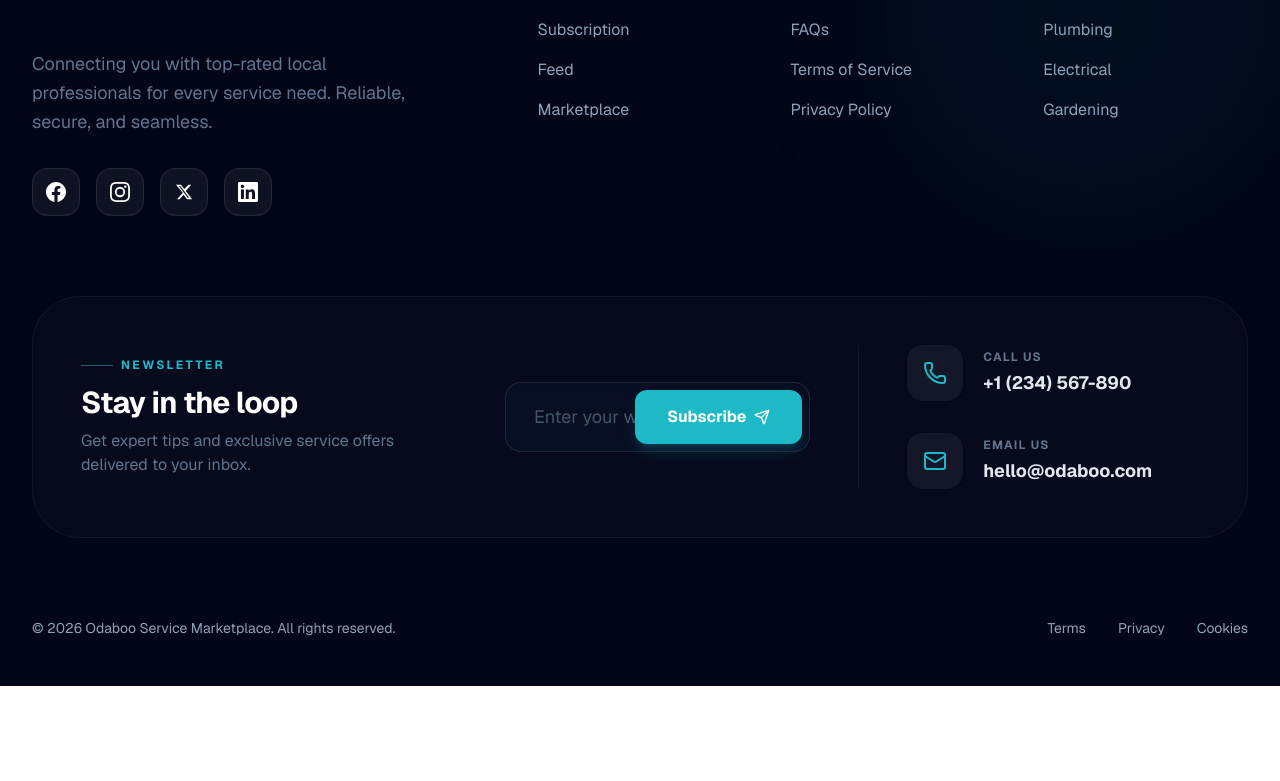
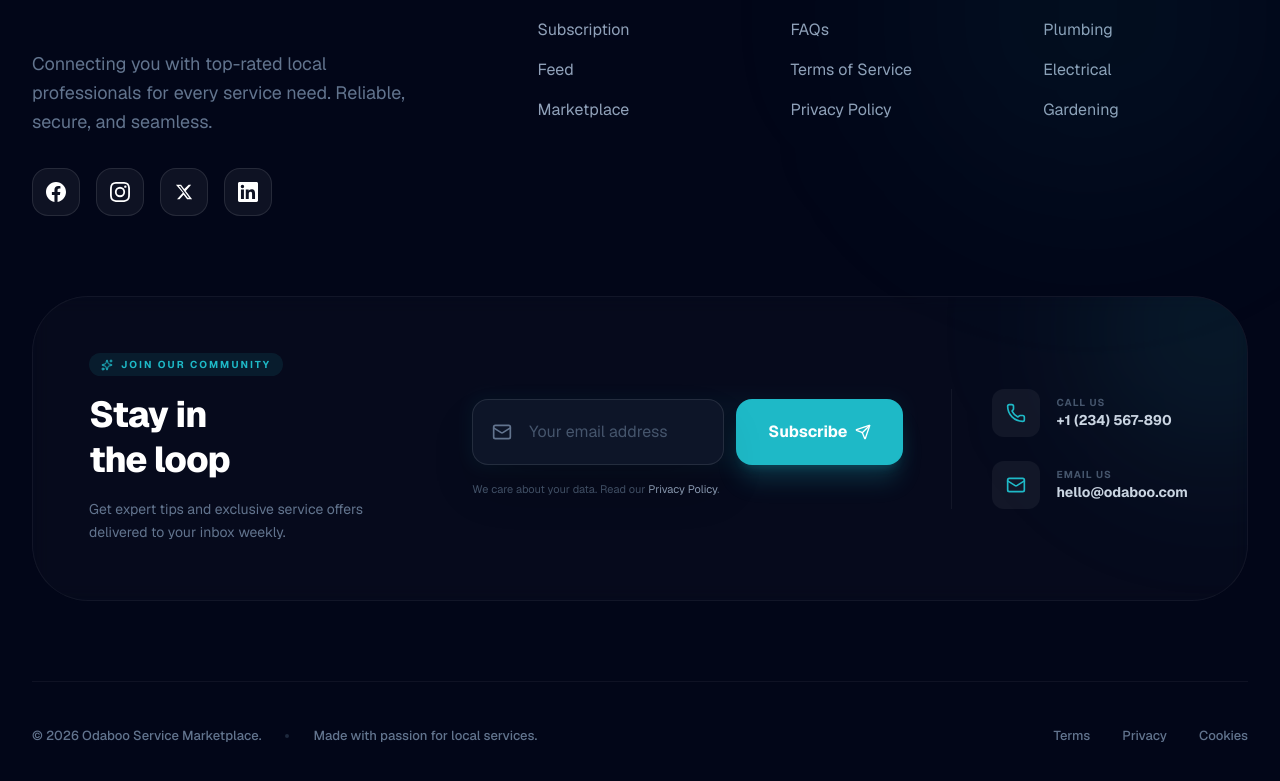
Before and after one commit to ShuvrotoKumar/odaboo-service, a Next.js app: page / in a window 1280 px wide. Shown: the part 4812-5593 px from the top of the page. Before the commit the page ends 5498 px from the top, so only its background shows below. Built offline with nearby package versions, Linux system fonts and the light colour scheme.

Commit message:
feat: add Footer component with newsletter subscription and social links

```diff
--- a/src/shared/Footer.tsx
+++ b/src/shared/Footer.tsx
@@ -10,7 +10,8 @@
   Mail,
   MapPin,
   ArrowRight,
-  Send
+  Send,
+  Sparkles
 } from "lucide-react";
 
 // Social icons as SVG components to avoid missing exports in old lucide-react versions
@@ -133,49 +134,60 @@
         </div>
 
         {/* Newsletter & Contact Section */}
-        <div className="relative group/newsletter p-8 md:p-12 bg-white/[0.02] border border-white/5 rounded-[3rem] backdrop-blur-sm mb-20">
-          <div className="grid grid-cols-1 lg:grid-cols-3 gap-12 items-center">
-            <div className="lg:col-span-2 flex flex-col xl:flex-row items-center gap-10">
-              <div className="flex-shrink-0 text-center xl:text-left">
-                <div className="flex items-center justify-center xl:justify-start gap-2 mb-3">
-                  <div className="w-8 h-px bg-primary/50" />
-                  <span className="text-primary text-xs font-bold uppercase tracking-[0.2em]">Newsletter</span>
+        <div className="relative p-10 md:p-14 bg-white/[0.02] border border-white/5 rounded-[3.5rem] backdrop-blur-sm mb-20 overflow-hidden">
+          {/* Decorative background glow */}
+          <div className="absolute -top-24 -right-24 w-64 h-64 bg-primary/10 rounded-full blur-[80px] pointer-events-none" />
+
+          <div className="grid grid-cols-1 lg:grid-cols-12 gap-12 items-center relative z-10">
+            {/* Left: Headline */}
+            <div className="lg:col-span-4 text-center lg:text-left">
+              <div className="inline-flex items-center gap-2 px-3 py-1 rounded-full bg-primary/10 text-primary text-[10px] font-bold uppercase tracking-[0.2em] mb-4">
+                <Sparkles className="w-3 h-3" />
+                <span>Join our community</span>
               </div>
-                <h4 className="text-3xl font-bold text-white mb-2 tracking-tight">Stay in the loop</h4>
-                <p className="text-slate-500 max-w-sm">Get expert tips and exclusive service offers delivered to your inbox.</p>
+              <h4 className="text-3xl md:text-4xl font-extrabold text-white mb-4 tracking-tight leading-tight">
+                Stay in <br className="hidden xl:block" /> the loop
+              </h4>
+              <p className="text-slate-500 text-sm leading-relaxed max-w-xs mx-auto lg:mx-0">
+                Get expert tips and exclusive service offers delivered to your inbox weekly.
+              </p>
             </div>
 
-              <div className="flex-grow w-full max-w-xl relative">
+            {/* Middle: Subscription Form */}
+            <div className="lg:col-span-5">
               <div className="relative group">
+                <div className="absolute -inset-1 bg-gradient-to-r from-primary/20 to-purple-600/20 rounded-2xl blur opacity-25 group-focus-within:opacity-100 transition duration-1000 group-focus-within:duration-200" />
+                <div className="relative flex flex-col sm:flex-row gap-3">
+                  <div className="relative flex-grow">
+                    <Mail className="absolute left-5 top-1/2 -translate-y-1/2 w-5 h-5 text-slate-500 group-focus-within:text-primary transition-colors" />
                     <input
                       type="email"
-                    placeholder="Enter your work email"
+                      placeholder="Your email address"
                       value={email}
                       onChange={(e) => setEmail(e.target.value)}
-                    className="w-full bg-slate-900/50 border border-white/10 rounded-2xl px-7 py-5 outline-none focus:border-primary focus:ring-4 focus:ring-primary/10 transition-all text-white placeholder:text-slate-600 text-lg shadow-inner"
+                      className="w-full bg-slate-900/80 border border-white/10 rounded-2xl pl-14 pr-6 py-5 outline-none focus:border-primary/50 transition-all text-white placeholder:text-slate-600 shadow-2xl"
                     />
-                  <div className="absolute right-2 top-2 bottom-2">
+                  </div>
                   <button
                     onClick={handleSubscribe}
-                      className="h-full bg-primary hover:bg-primary/90 text-white rounded-xl px-8 flex items-center gap-3 font-bold transition-all active:scale-95 shadow-lg shadow-primary/20 group/btn overflow-hidden relative"
+                    className="sm:w-auto w-full bg-primary hover:bg-primary/90 text-white rounded-2xl px-8 py-5 flex items-center justify-center gap-2 font-bold transition-all active:scale-95 shadow-xl shadow-primary/20 group/btn"
                   >
                     <AnimatePresence mode="wait">
                       {subscribed ? (
-                          <motion.div
+                        <motion.span
                           key="success"
-                            initial={{ y: 20, opacity: 0 }}
-                            animate={{ y: 0, opacity: 1 }}
-                            exit={{ y: -20, opacity: 0 }}
-                            className="flex items-center gap-2"
+                          initial={{ opacity: 0, y: 10 }}
+                          animate={{ opacity: 1, y: 0 }}
+                          exit={{ opacity: 0, y: -10 }}
                         >
-                            <span>Success!</span>
-                          </motion.div>
+                          Success!
+                        </motion.span>
                       ) : (
                         <motion.div
                           key="idle"
-                            initial={{ y: 20, opacity: 0 }}
-                            animate={{ y: 0, opacity: 1 }}
-                            exit={{ y: -20, opacity: 0 }}
+                          initial={{ opacity: 0, y: 10 }}
+                          animate={{ opacity: 1, y: 0 }}
+                          exit={{ opacity: 0, y: -10 }}
                           className="flex items-center gap-2"
                         >
                           <span>Subscribe</span>
@@ -186,26 +198,29 @@
                   </button>
                 </div>
               </div>
-              </div>
+              <p className="mt-4 text-[11px] text-slate-600 text-center lg:text-left">
+                We care about your data. Read our <Link href="/privacy" className="text-slate-400 hover:text-primary transition-colors">Privacy Policy</Link>.
+              </p>
             </div>
 
-            <div className="flex flex-col sm:flex-row lg:flex-col gap-8 justify-center lg:justify-end lg:pl-12 lg:border-l border-white/5">
-              <a href="tel:+1234567890" className="flex items-center gap-5 group/item">
-                <div className="w-14 h-14 rounded-2xl bg-white/5 flex items-center justify-center text-primary group-hover/item:bg-primary group-hover/item:text-white transition-all duration-500 shadow-sm group-hover/item:shadow-primary/20 group-hover/item:scale-110">
-                  <Phone className="w-6 h-6" />
+            {/* Right: Contact Info */}
+            <div className="lg:col-span-3 flex flex-col gap-6 lg:pl-10 lg:border-l border-white/5">
+              <a href="tel:+1234567890" className="flex items-center gap-4 group/item">
+                <div className="w-12 h-12 rounded-xl bg-white/5 flex items-center justify-center text-primary group-hover/item:bg-primary group-hover/item:text-white transition-all duration-500">
+                  <Phone className="w-5 h-5" />
                 </div>
                 <div>
-                  <p className="text-xs font-bold text-slate-500 uppercase tracking-widest mb-1">Call Us</p>
-                  <span className="text-lg font-bold text-slate-200 group-hover/item:text-white transition-colors">+1 (234) 567-890</span>
+                  <p className="text-[10px] font-bold text-slate-600 uppercase tracking-widest">Call us</p>
+                  <p className="text-sm font-bold text-slate-300 group-hover/item:text-white transition-colors">+1 (234) 567-890</p>
                 </div>
               </a>
-              <a href="mailto:hello@odaboo.com" className="flex items-center gap-5 group/item">
-                <div className="w-14 h-14 rounded-2xl bg-white/5 flex items-center justify-center text-primary group-hover/item:bg-primary group-hover/item:text-white transition-all duration-500 shadow-sm group-hover/item:shadow-primary/20 group-hover/item:scale-110">
-                  <Mail className="w-6 h-6" />
+              <a href="mailto:hello@odaboo.com" className="flex items-center gap-4 group/item">
+                <div className="w-12 h-12 rounded-xl bg-white/5 flex items-center justify-center text-primary group-hover/item:bg-primary group-hover/item:text-white transition-all duration-500">
+                  <Mail className="w-5 h-5" />
                 </div>
                 <div>
-                  <p className="text-xs font-bold text-slate-500 uppercase tracking-widest mb-1">Email Us</p>
-                  <span className="text-lg font-bold text-slate-200 group-hover/item:text-white transition-colors">hello@odaboo.com</span>
+                  <p className="text-[10px] font-bold text-slate-600 uppercase tracking-widest">Email us</p>
+                  <p className="text-sm font-bold text-slate-300 group-hover/item:text-white transition-colors">hello@odaboo.com</p>
                 </div>
               </a>
             </div>
@@ -213,15 +228,33 @@
         </div>
 
 
+
         {/* Bottom Bar */}
-        <div className="flex flex-col md:flex-row justify-between items-center gap-6 text-sm">
-          <p>© {new Date().getFullYear()} Odaboo Service Marketplace. All rights reserved.</p>
+        <div className="pt-10 border-t border-white/5 flex flex-col md:flex-row justify-between items-center gap-8 text-[13px] font-medium text-slate-500">
+          <div className="flex flex-col md:flex-row items-center gap-2 md:gap-6">
+            <p>© {new Date().getFullYear()} Odaboo Service Marketplace.</p>
+            <div className="hidden md:block w-1 h-1 rounded-full bg-slate-800" />
+            <p>Made with passion for local services.</p>
+          </div>
+
           <div className="flex items-center gap-8">
-            <Link href="/terms" className="hover:text-primary transition-colors">Terms</Link>
-            <Link href="/privacy" className="hover:text-primary transition-colors">Privacy</Link>
-            <Link href="/cookies" className="hover:text-primary transition-colors">Cookies</Link>
+            {[
+              { name: "Terms", href: "/terms" },
+              { name: "Privacy", href: "/privacy" },
+              { name: "Cookies", href: "/cookies" },
+            ].map((link) => (
+              <Link
+                key={link.name}
+                href={link.href}
+                className="relative group py-1"
+              >
+                <span className="hover:text-slate-300 transition-colors">{link.name}</span>
+                <span className="absolute bottom-0 left-0 w-0 h-px bg-primary transition-all duration-300 group-hover:w-full" />
+              </Link>
+            ))}
           </div>
         </div>
+
       </Container>
     </footer>
   );
```
Lines whose indentation alone changed are shown as unchanged.
